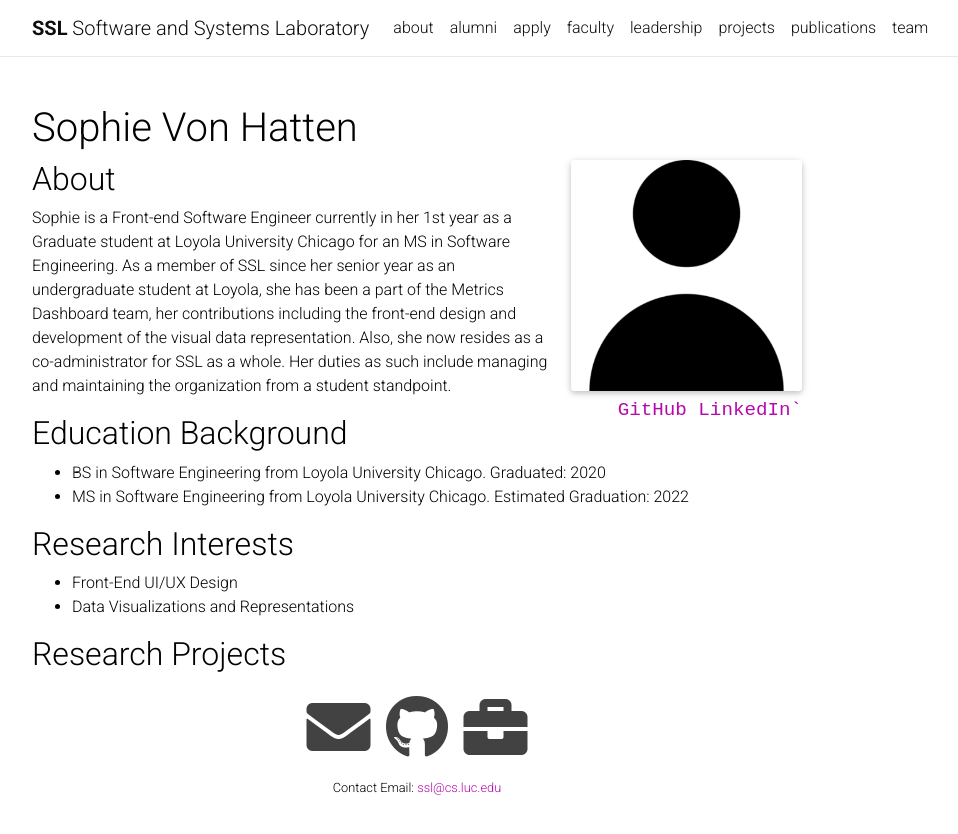
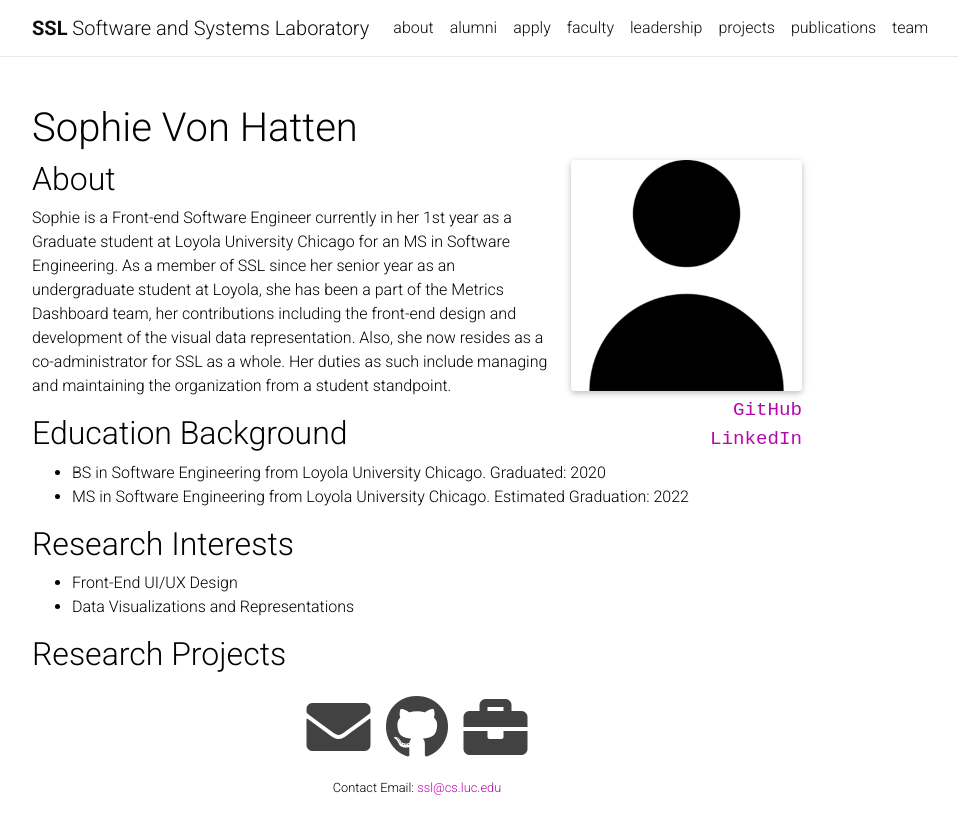
Before and after one commit to NicholasSynovic/LUC-SSL-Website, a Jekyll site: the page built from _pages/graduateStudents/sophieVonHatten.md, in a window 1280 px wide. Shown: the top 834 px of the page, without its empty margins (223-1181 px from the left). Built offline with Jekyll 4.4.1, drawn with Linux system fonts in a browser that asks for light colours; nearby versions of some CDN libraries; a style sheet for code colours, icons or effects is not loaded.

Commit message:
Add line breaks to socials

```diff
--- a/_layouts/profile.html
+++ b/_layouts/profile.html
@@ -29,15 +29,15 @@ layout: default
         src="{{ '/assets/img/user.jpg' | relative_url }}">
       {% endif %}
       <div class="address">
-        <a href="{{ page.github }}" target="_blank">GitHub</a>
+        <a href="{{ page.github }}" target="_blank">GitHub</a></br>
         {% if page.linkedin %}
-        <a href="{{ page.linkedin }}" target="_blank">LinkedIn`</a>
+        <a href="{{ page.linkedin }}" target="_blank">LinkedIn</a></br>
         {% endif %}
         {% if page.externalWebpage %}
-        <a href="{{ page.externalWebpage }}" target="_blank">Website</a>
+        <a href="{{ page.externalWebpage }}" target="_blank">Website</a></br>
         {% endif %}
         {% if page.resume %}
-        <a href="{{ page.resume }}" target="_blank">Resume</a>
+        <a href="{{ page.resume }}" target="_blank">Resume</a></br>
         {% endif %}
       </div>
     </div>
```
